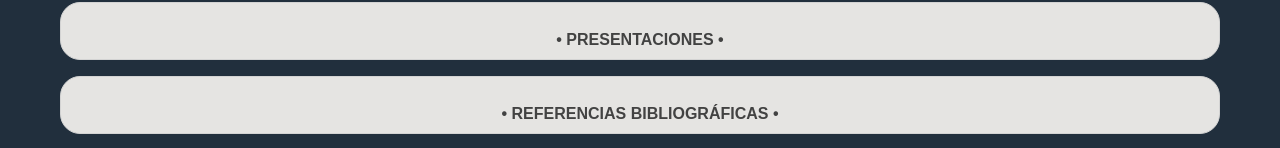
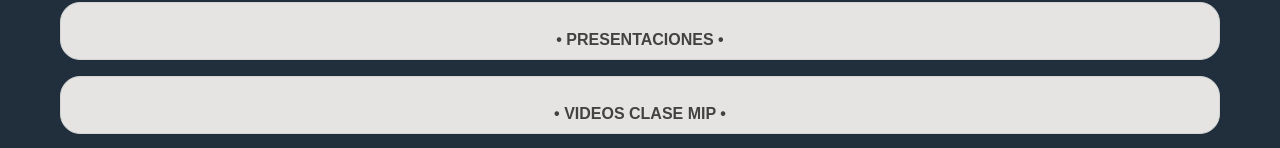
Before and after one commit to valdezjorge/manejointegrado, a plain HTML site: page index.html in a window 1280 px wide. Shown: the part 767-915 px from the top of the page. Drawn offline with Linux system fonts and the light colour scheme; some icons are missing.

Commit message:
Update index.html

```diff
--- a/index.html
+++ b/index.html
@@ -35,6 +35,8 @@ Lunes y miércoles de 8:30 a 10:00<br>Jueves de 14:00 a 16:30</b></a></p>
 <p id="rcorners"><a style="font-family:arial,helvetica; text-decoration:none; color:#424242;" href="https://drive.google.com/file/d/1AmvPBQaylitTKjLNof98bqKx-8n9ivfS/view?usp=sharing" target="_blank"><b><span class="iconify" data-icon="icomoon-free:file-pdf" data-inline="false"></span><br>• PROGRAMA DEL CURSO •</b></a></p>
 
 <p id="rcorners"><a style="font-family:arial,helvetica; text-decoration:none; color:#424242;" href="https://drive.google.com/drive/folders/1qZe-7IeOMdPpWLDUCCJKGF1eeeo8f-4U?usp=sharing" target="_blank"><b><span class="iconify" data-icon="clarity:bug-line" data-inline="false"></span><br>• PRESENTACIONES •</b></a></p>
+
+<p id="rcorners"><a style="font-family:arial,helvetica; text-decoration:none; color:#424242;" href="https://drive.google.com/drive/folders/1fL8_hve3yDtX0Vb1DAPbPtfI4rqymkkf?usp=sharing" target="_blank"><b><span class="iconify" data-icon="dashicons:editor-video" data-rotate="90deg"></span><br>• VIDEOS CLASE MIP •</b></a></p>
 
 <!--<p id="rcorners">
 <a href="https://drive.google.com/file/d/1AmwYfbw_YZZv8lSHJGN7hRP0UUf17aHw/view?usp=sharing" target="_blank"><img src="img/agroecosistema_th.png" alt="Agroecosistema" width="80px"></a>
```
